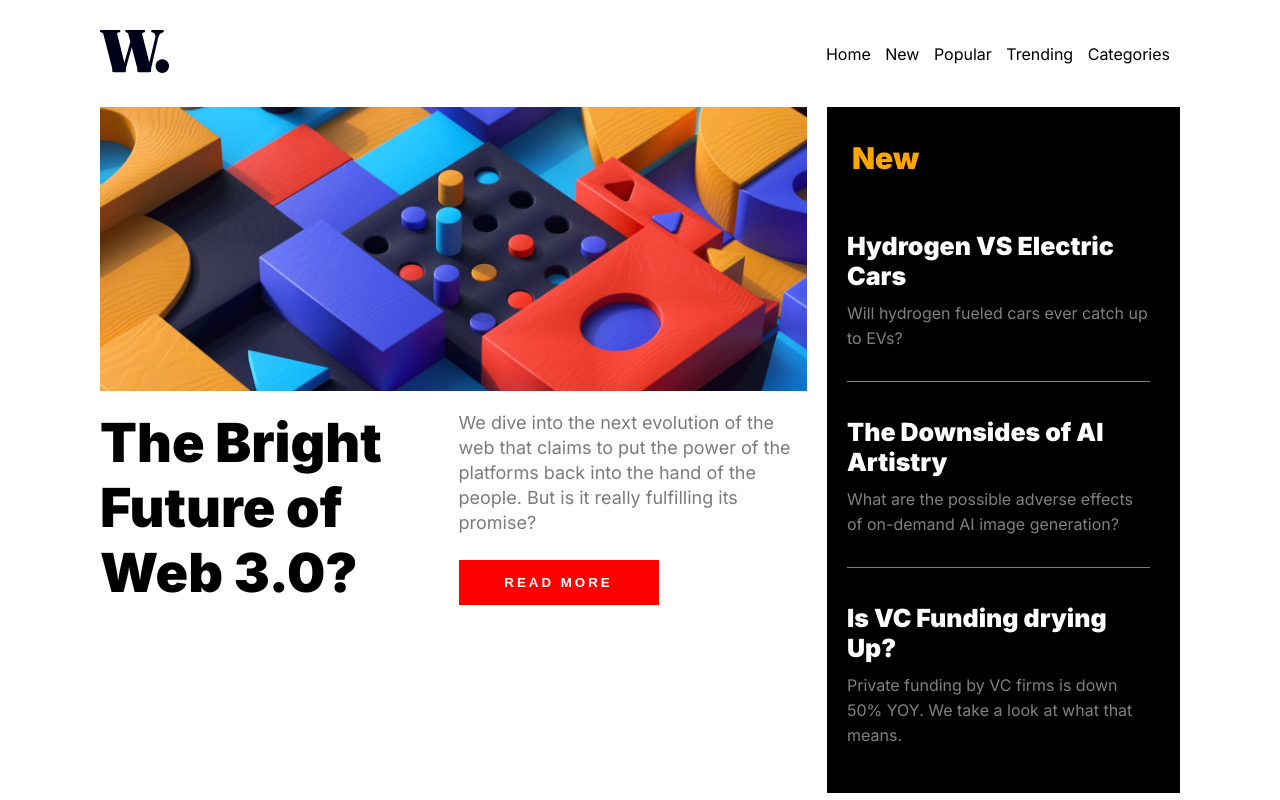
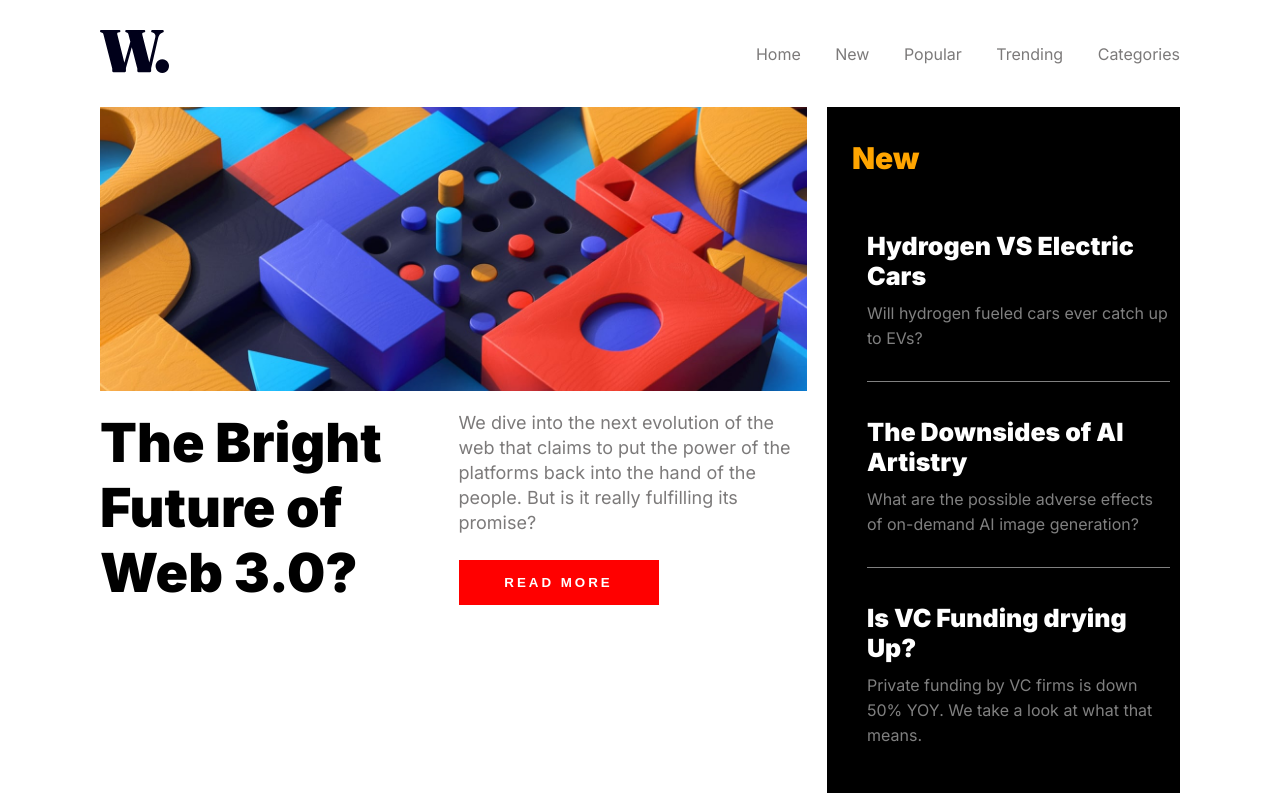
Before and after one commit to youssefGhareb/FastTrack1, a plain HTML site: page index.html in a window 1280 px wide. Shown: the top 800 px of the page. Drawn offline with Linux system fonts and the light colour scheme.

Commit message:
navbar styling

```diff
--- a/assets/css/styles.css
+++ b/assets/css/styles.css
@@ -38,7 +38,8 @@ ul{
 
 li {
     display: inline-block;
-    margin-right: 10px;
+    margin-left: 30px;
+    color: #7c7a7a;
 }
 
 .section1{
```
